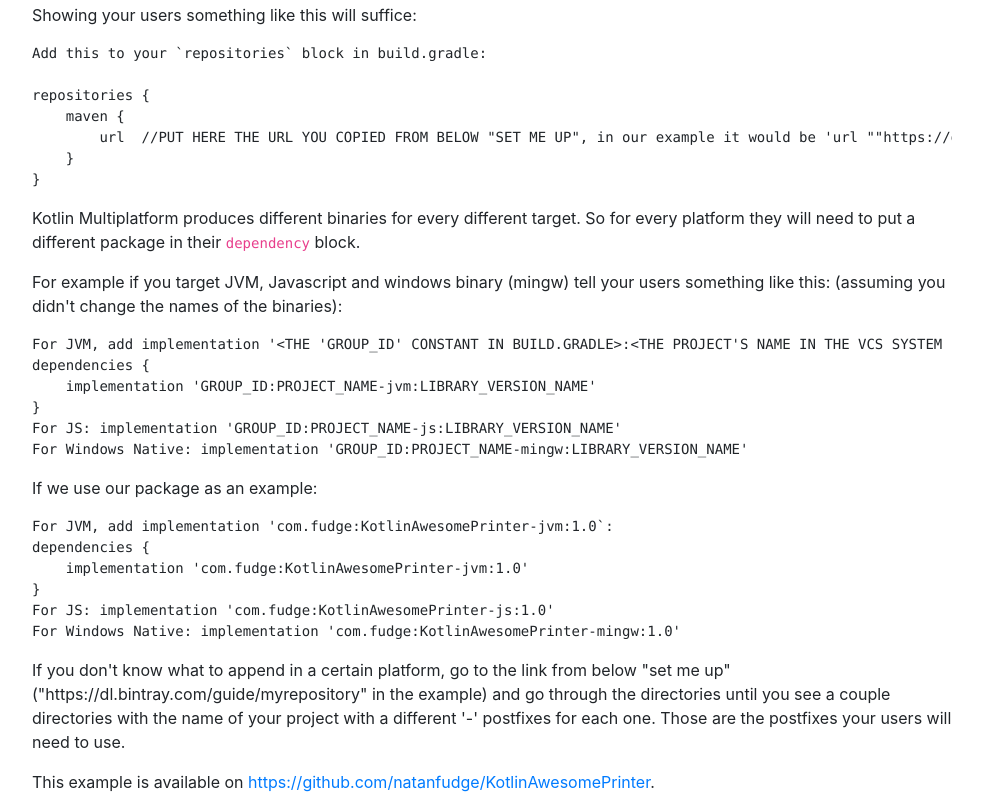
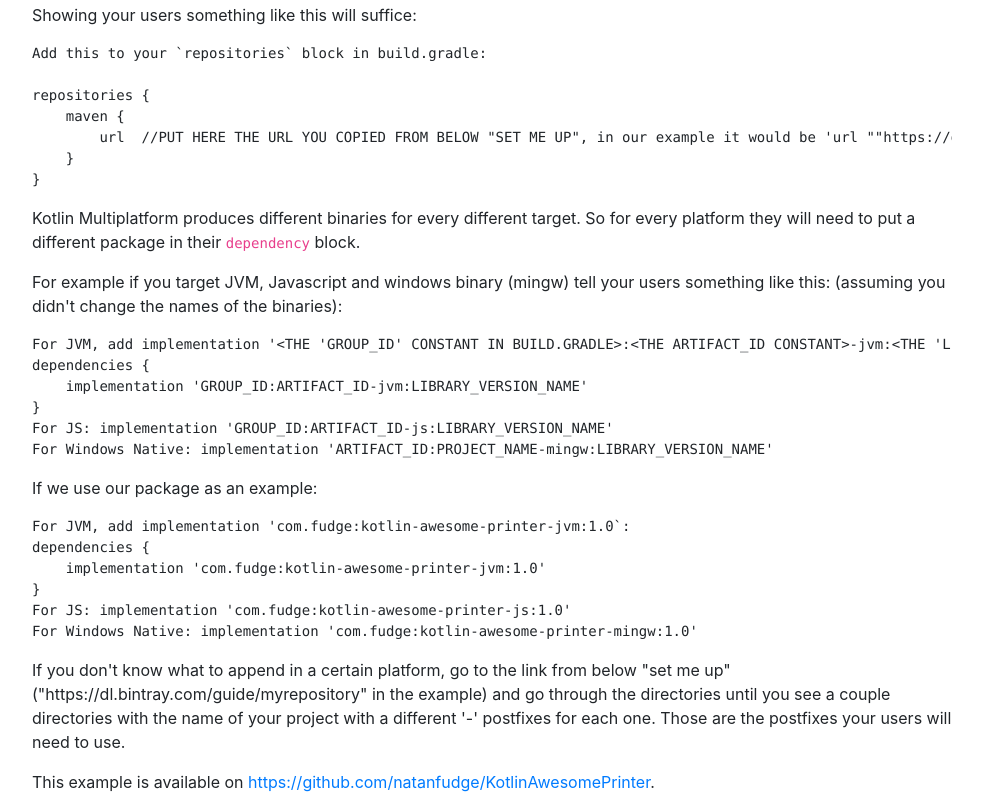
Before and after one commit to natanfudge/fudgedocs, a website: page publish-kotlin-mpp-lib.html in a window 1280 px wide. Shown: the part 5523-6333 px from the top of the page, without its empty margins (148-1131 px from the left). Drawn offline with Linux system fonts and the light colour scheme.

Commit message:
update to use ARTIFACT_ID

```diff
--- a/publish-kotlin-mpp-lib.html
+++ b/publish-kotlin-mpp-lib.html
@@ -191,7 +191,7 @@
     project.publishing.publications.all {
         pom.withXml {
             def root = asNode()
-            root.appendNode('name', project.name)
+            root.appendNode('name', ARTIFACT_ID)
             root.appendNode('description', POM_DESCRIPTION)
             root.appendNode('url', SITE_URL)
             root.children().last() + pomConfig
@@ -200,9 +200,9 @@
         // rename artifacts
         groupId = GROUP_ID
         if (it.name.contains('metadata')) {
-            artifactId = "${project.name}"
+            artifactId = "$ARTIFACT_ID"
         } else {
-            artifactId = "${project.name}-$name"
+            artifactId = "$ARTIFACT_ID-$name"
         }
     }
 }
@@ -313,22 +313,22 @@
             <p>For example if you target JVM, Javascript and windows binary (mingw) tell your users
                 something like this: (assuming you didn't change the names of the binaries):</p>
 
-            <pre><code>For JVM, add implementation '&lt;THE 'GROUP_ID' CONSTANT IN BUILD.GRADLE&gt;:&lt;THE PROJECT'S NAME IN THE VCS SYSTEM (GITHUB)&gt;-jvm:&lt;THE 'LIBRARY_VERSION_NAME' CONSTANT&gt;':
+            <pre><code>For JVM, add implementation '&lt;THE 'GROUP_ID' CONSTANT IN BUILD.GRADLE&gt;:&lt;THE ARTIFACT_ID CONSTANT&gt;-jvm:&lt;THE 'LIBRARY_VERSION_NAME' CONSTANT&gt;':
 dependencies {
-    implementation 'GROUP_ID:PROJECT_NAME-jvm:LIBRARY_VERSION_NAME'
+    implementation 'GROUP_ID:ARTIFACT_ID-jvm:LIBRARY_VERSION_NAME'
 }
-For JS: implementation 'GROUP_ID:PROJECT_NAME-js:LIBRARY_VERSION_NAME'
-For Windows Native: implementation 'GROUP_ID:PROJECT_NAME-mingw:LIBRARY_VERSION_NAME'
+For JS: implementation 'GROUP_ID:ARTIFACT_ID-js:LIBRARY_VERSION_NAME'
+For Windows Native: implementation 'ARTIFACT_ID:PROJECT_NAME-mingw:LIBRARY_VERSION_NAME'
 </code></pre>
 
             <p>If we use our package as an example:</p>
 
-            <pre><code>For JVM, add implementation 'com.fudge:KotlinAwesomePrinter-jvm:1.0`:
+            <pre><code>For JVM, add implementation 'com.fudge:kotlin-awesome-printer-jvm:1.0`:
 dependencies {
-    implementation 'com.fudge:KotlinAwesomePrinter-jvm:1.0'
+    implementation 'com.fudge:kotlin-awesome-printer-jvm:1.0'
 }
-For JS: implementation 'com.fudge:KotlinAwesomePrinter-js:1.0'
-For Windows Native: implementation 'com.fudge:KotlinAwesomePrinter-mingw:1.0'
+For JS: implementation 'com.fudge:kotlin-awesome-printer-js:1.0'
+For Windows Native: implementation 'com.fudge:kotlin-awesome-printer-mingw:1.0'
 </code></pre>
 
             <p>If you don't know what to append in a certain platform, go to the link from below
```
Also changed, not shown: publish-kotlin-mpp-lib.md (+11 -11 lines).
